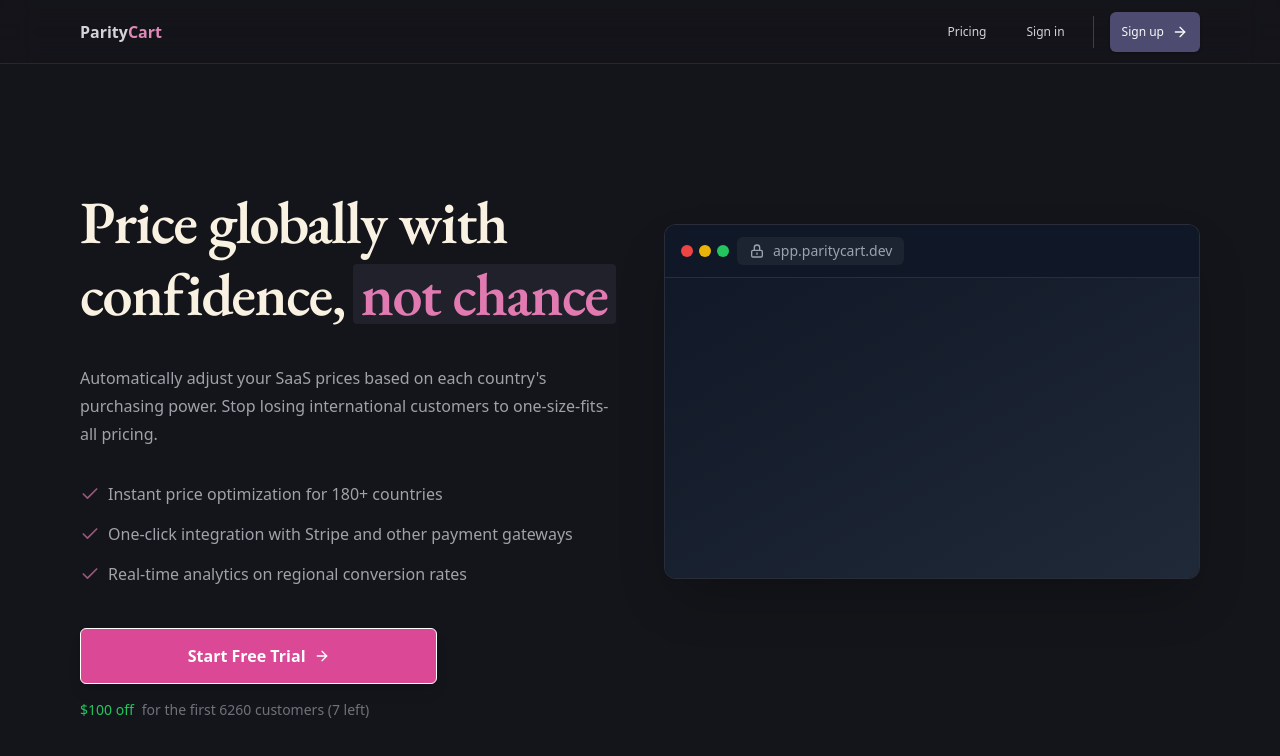
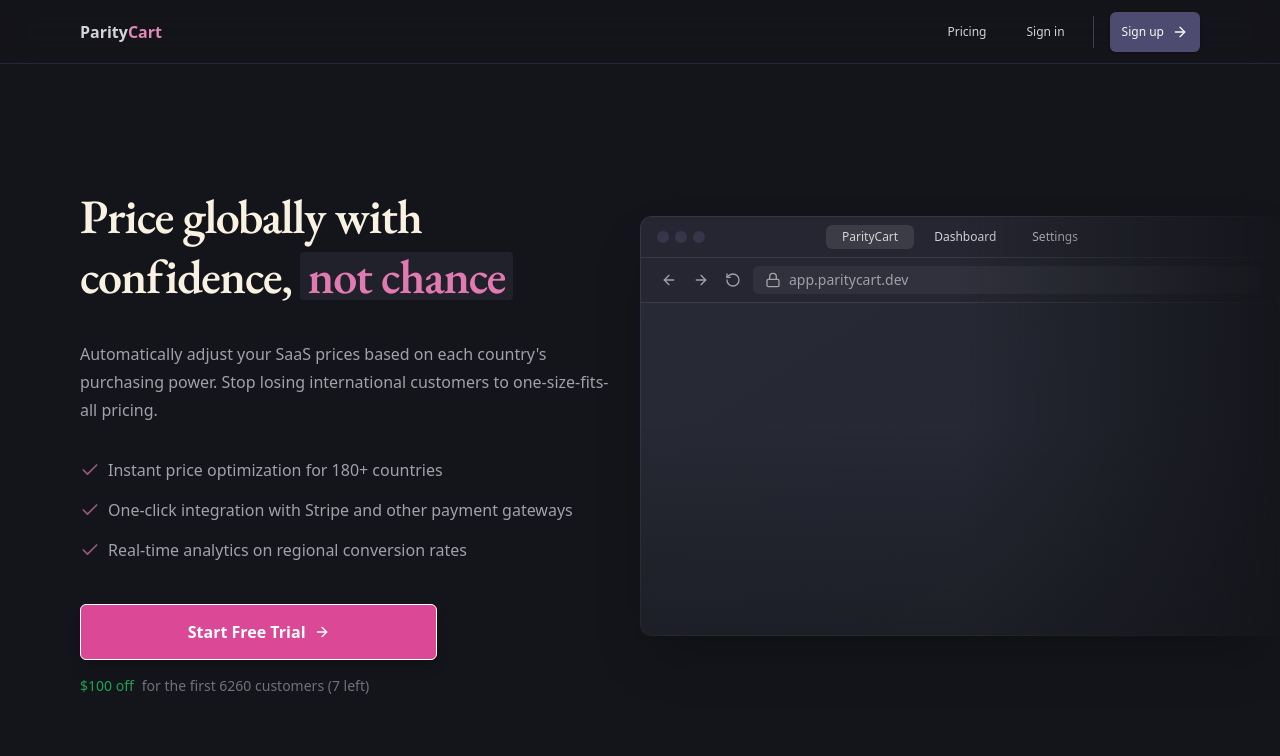
Before and after one commit to Deepjyoti-Sarmah/Easy-Price-Parity, a Next.js app: page / in a window 1280 px wide. Shown: the top 756 px of the page. Built offline with nearby package versions, Linux system fonts and the light colour scheme.

Commit message:
adding website mock in second screen

```diff
--- a/app/(landing)/page.tsx
+++ b/app/(landing)/page.tsx
@@ -8,12 +8,12 @@
   return (
     <section className="relative py-24 sm:py-32 bg-bun-background overflow-hidden">
       <div className="absolute inset-0 bg-grid-white/[0.02] bg-[size:60px_60px]" />
-      <MaxWidthWrapper>
-        <div className="grid grid-cols-1 gap-y-16 lg:grid-cols-2 lg:gap-x-12 items-start w-full">
+      <MaxWidthWrapper className="relative z-10">
+        <div className="grid grid-cols-1 lg:grid-cols-2 gap-y-16 lg:gap-x-12 items-start w-full">
           {/* Left column */}
           <div className="max-w-xl mx-auto lg:mx-0 text-center lg:text-left sm:text-center">
             {/* Heading */}
-            <Heading className="text-bun-mute-white lg:text-6xl">
+            <Heading className="text-bun-mute-white lg:text-5xl">
               <span>Price globally with</span>
               <div className="mt-3 flex flex-wrap gap-2 justify-center lg:justify-start">
                 <span>confidence,</span>
@@ -47,14 +47,14 @@
                 Start Free Trial
               </ShinyButton>
               <div className="flex items-center gap-2 text-sm">
-                <span className="text-green-500 font-medium">$100 off</span>
+                <span className="text-green-500/80 font-medium">$100 off</span>
                 <span className="text-zinc-500">for the first 6260 customers (7 left)</span>
               </div>
             </div>
           </div>
 
           {/* Right column: Browser Preview */}
-          <div className="relative lg:mt-8">
+          <div className="relative lg:mt-6 lg:absolute lg:top-0 lg:right-0 lg:w-1/2 lg:h-5/6">
             <BrowserPreview />
           </div>
         </div>
--- a/components/browser-preview.tsx
+++ b/components/browser-preview.tsx
@@ -1,63 +1,105 @@
 "use client"
 
 import { useState } from "react"
+import { ArrowLeft, ArrowRight, RotateCcw, Lock } from "lucide-react"
 
 export function BrowserPreview() {
   const [isHovered, setIsHovered] = useState(false)
 
   return (
+    <div className="relative w-full h-full">
       <div
-      className="relative w-full overflow-hidden rounded-xl border border-white/10 bg-gray-900/70 shadow-2xl backdrop-blur transition-transform duration-500 hover:scale-[1.02]"
+        className="absolute inset-0 overflow-hidden rounded-xl border border-white/10 bg-bun-mute-background/60 shadow-2xl backdrop-blur transition-transform duration-500 "
         onMouseEnter={() => setIsHovered(true)}
         onMouseLeave={() => setIsHovered(false)}
       >
         {/* Browser Chrome */}
-      <div className="flex items-center gap-2 border-b border-white/10 bg-gray-900/90 px-4 py-3">
+        <div className="flex flex-col border-b border-white/10 bg-bun-mute-background/60">
+          {/* Window Controls and Tabs */}
+          <div className="flex items-center justify-between px-4 py-2 border-b border-white/10">
             <div className="flex gap-1.5">
-          <div className="h-3 w-3 rounded-full bg-red-500" />
-          <div className="h-3 w-3 rounded-full bg-yellow-500" />
-          <div className="h-3 w-3 rounded-full bg-green-500" />
+              <div className="h-3 w-3 rounded-full bg-bun-accent-purple/30" />
+              <div className="h-3 w-3 rounded-full bg-bun-accent-purple/30" />
+              <div className="h-3 w-3 rounded-full bg-bun-accent-purple/30" />
             </div>
-        <div className="flex items-center gap-2 rounded-md bg-white/5 px-3 py-1 text-sm text-gray-400">
-          <svg className="h-4 w-4" fill="none" viewBox="0 0 24 24" stroke="currentColor">
-            <path
-              strokeLinecap="round"
-              strokeLinejoin="round"
-              strokeWidth={2}
-              d="M12 15v2m-6 4h12a2 2 0 002-2v-6a2 2 0 00-2-2H6a2 2 0 00-2 2v6a2 2 0 002 2zm10-10V7a4 4 0 00-8 0v4h8z"
-            />
-          </svg>
-          app.paritycart.dev
+            <div className="flex gap-1">
+              {["ParityCart", "Dashboard", "Settings"].map((tab, i) => (
+                <div
+                  key={tab}
+                  className={`px-4 py-1 text-xs rounded-md transition-colors ${i === 0 ? "bg-white/10 text-zinc-300" : "text-zinc-300 hover:bg-white/5"
+                    }`}
+                >
+                  {tab}
+                </div>
+              ))}
+            </div>
+            <div className="w-12" /> {/* Spacer for symmetry */}
+          </div>
+
+          {/* URL Bar */}
+          <div className="flex items-center gap-2 px-4 py-2">
+            <div className="flex gap-2 text-zinc-400">
+              <button className="p-1 hover:bg-white/5 rounded">
+                <ArrowLeft className="h-4 w-4" />
+              </button>
+              <button className="p-1 hover:bg-white/5 rounded">
+                <ArrowRight className="h-4 w-4" />
+              </button>
+              <button className="p-1 hover:bg-white/5 rounded">
+                <RotateCcw className="h-4 w-4" />
+              </button>
+            </div>
+            <div className="flex flex-1 items-center gap-2 rounded-md bg-white/5 px-3 py-1">
+              <Lock className="h-4 w-4 text-zinc-400" />
+              <span className="text-sm text-zinc-400">app.paritycart.dev</span>
+            </div>
           </div>
         </div>
 
         {/* Content */}
-      <div className="aspect-video bg-gradient-to-br from-gray-900 to-gray-800 p-8">
+        <div className="h-full bg-gradient-to-br from-bun-mute-background/95 via-bun-mute-background/90 to-bun-mute-background/80 p-8">
           <div className="grid h-full grid-cols-3 gap-4">
-          {["Next.js", "Tailwind", "MongoDB", "Stripe", "NextAuth", "Mailgun"].map((tech, index) => (
+            {[
+              { name: "Next.js", color: "from-bunPurple-500/20" },
+              { name: "Tailwind", color: "from-bunPurple-500/20" },
+              { name: "MongoDB", color: "from-bunPurple-500/20" },
+              { name: "Stripe", color: "from-bunPurple-500/20" },
+              { name: "NextAuth", color: "from-bunPurple-500/20" },
+              { name: "Mailgun", color: "from-bunPurple-500/20" },
+            ].map((tech, index) => (
               <div
-              key={tech}
-              className={`group flex flex-col items-center justify-center rounded-lg bg-white/5 p-4 transition-all duration-300 hover:bg-white/10 ${isHovered ? "translate-y-0 opacity-100" : "translate-y-4 opacity-0"
+                key={tech.name}
+                className={`group relative flex flex-col items-center justify-center rounded-lg bg-white/5 p-4 transition-all duration-300 hover:bg-white/10 overflow-hidden ${isHovered ? "translate-y-0 opacity-100" : "translate-y-4 opacity-0"
                   }`}
                 style={{ transitionDelay: `${index * 100}ms` }}
               >
-              <div className="mb-2 rounded-lg bg-white/10 p-3">
+                {/* Background gradient */}
+                <div
+                  className={`absolute inset-0 bg-gradient-to-br ${tech.color} to-transparent opacity-0 transition-opacity duration-300 group-hover:opacity-100`}
+                />
+
+                <div className="relative z-10 mb-2 rounded-lg bg-white/10 p-3">
                   <img
                     src="/placeholder.svg?height=40&width=40"
-                  alt={tech}
+                    alt={tech.name}
                     className="h-8 w-8 transition-transform duration-300 group-hover:scale-110"
                   />
                 </div>
-              <span className="text-sm font-medium text-gray-300">{tech}</span>
+                <span className="relative z-10 text-sm font-medium text-gray-300">{tech.name}</span>
               </div>
             ))}
           </div>
         </div>
+      </div>
+
+      {/* Fade-away effect */}
+      <div className="absolute inset-0 bg-gradient-to-r from-transparent via-transparent to-bun-background/95 pointer-events-none" />
+      <div className="absolute inset-0 bg-gradient-to-b from-transparent via-transparent to-bun-background/50 pointer-events-none" />
 
       {/* Bottom text */}
-      <div className="absolute -bottom-12 left-1/2 -translate-x-1/2 whitespace-nowrap text-sm text-zinc-500">
-        + all the boring stuff (SEO tags, API calls, customer support)
-      </div>
+      {/* <div className="absolute -bottom-12 left-1/2 -translate-x-1/2 whitespace-nowrap text-sm text-zinc-500"> */}
+      {/*   + all the boring stuff (SEO tags, API calls, customer support) */}
+      {/* </div> */}
     </div>
   )
 }
```
Lines whose indentation alone changed are shown as unchanged.
